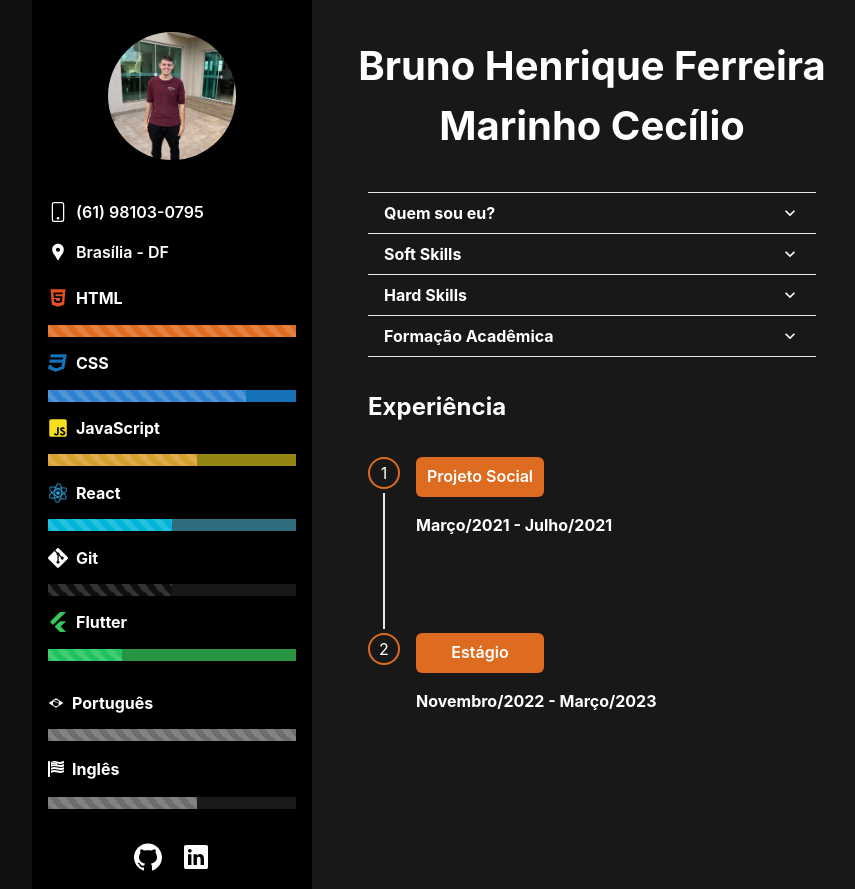
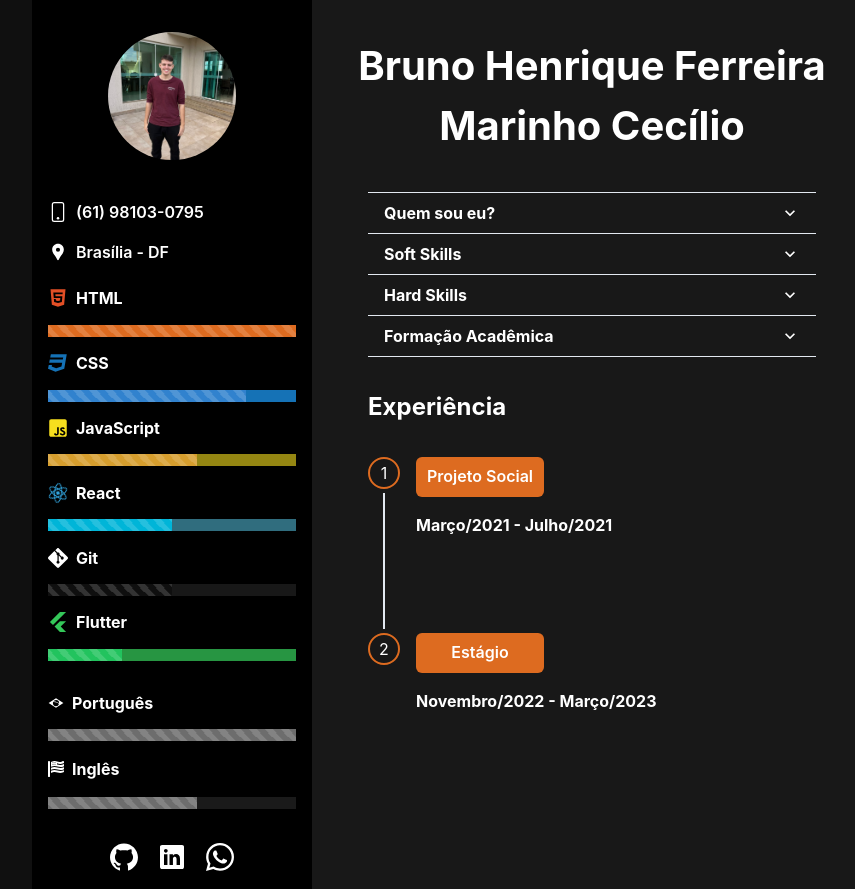
Before and after one commit to SixBruno99/Curriculo, a React (Create React App) app: page / in a window 1280 px wide. Shown: the whole page, without its empty margins (188-1043 px from the left). Built offline with nearby package versions, Linux system fonts and the light colour scheme.

Commit message:
simbolo do whatsapp com link direcionando para iniciar uma conversa com meu contato adicionado

```diff
--- a/src/Components/Social.jsx
+++ b/src/Components/Social.jsx
@@ -3,14 +3,17 @@ import { useState } from "react";
 
 // Icons
 import { AiFillGithub } from "react-icons/ai";
+import { FaWhatsapp } from "react-icons/fa";
 import { IoLogoLinkedin } from "react-icons/io";
 
 export const SocialMedias = () => {
   const [githubColor, setGithubColor] = useState("white");
   const [linkedinColor, setLinkedinColor] = useState("white");
+  const [whatsappColor, setWhatsappColor] = useState("white");
 
   const [githubHovered, setGithubHovered] = useState(false);
   const [linkedinHovered, setLinkedinHovered] = useState(false);
+  const [whatsappHovered, setWhatsappHovered] = useState(false);
 
   const handleEnterGithub = (setter) => {
     setter(true);
@@ -30,6 +33,16 @@ export const SocialMedias = () => {
   const handleLeaveLinkedin = (setter) => {
     setter(false);
     setLinkedinColor("white");
+  };
+
+  const handleEnterWhatsapp = (setter) => {
+    setter(true);
+    setWhatsappColor("#25D366");
+  };
+
+  const handleLeaveWhatsapp = (setter) => {
+    setter(false);
+    setWhatsappColor("white");
   };
 
   return (
@@ -61,6 +74,22 @@ export const SocialMedias = () => {
           )
         }
       />
+      <FaWhatsapp
+        color={whatsappColor}
+        size={32}
+        style={{
+          transform: whatsappHovered ? "scale(1.3)" : "scale(1)",
+          transition: "transform 0.2s ease-in-out",
+        }}
+        onMouseEnter={() => handleEnterWhatsapp(setWhatsappHovered)}
+        onMouseLeave={() => handleLeaveWhatsapp(setWhatsappHovered)}
+        onClick={() =>
+          window.open(
+            "https://api.whatsapp.com/send/?phone=5561981030795&text&type=phone_number&app_absent=0",
+            "_blank"
+          )
+        }
+      />
     </Flex>
   );
 };
```
